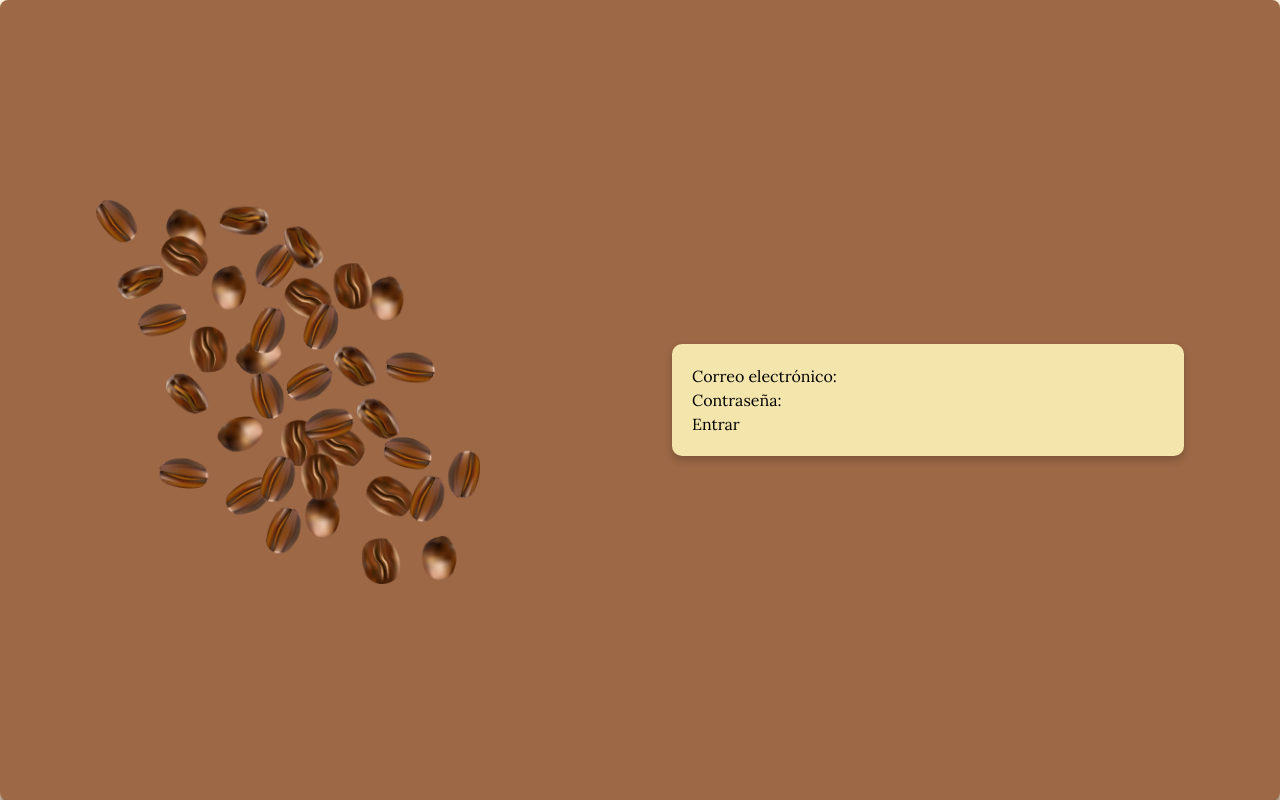
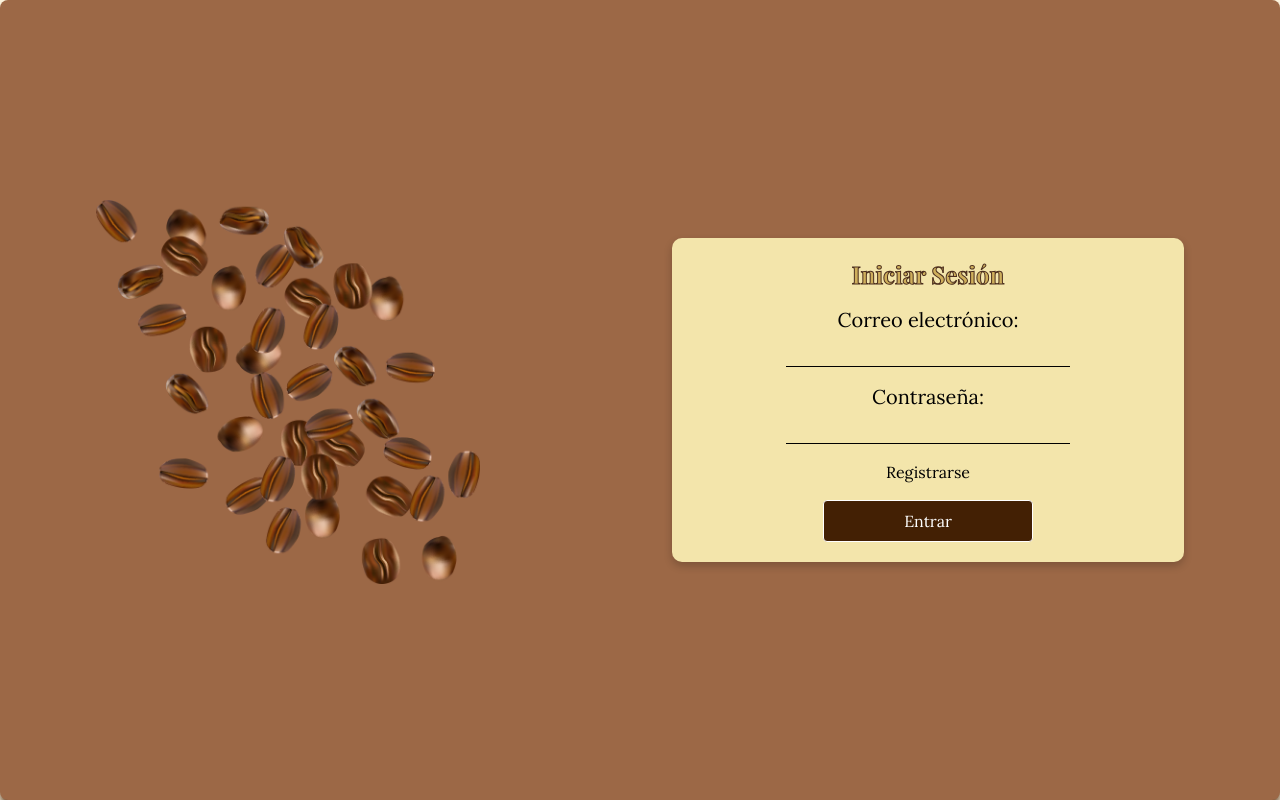
Before and after one commit to DanielResinoJimenez/Trabajo_Final_Ciclo, a React (Vite) app in the folder FrontEnd/: page /login in a window 1280 px wide. Built offline with nearby package versions, Linux system fonts and the light colour scheme.

Commit message:
Formulario Login y Register realizados con sus respectivas funciones

```diff
--- a/FrontEnd/src/components/Header.jsx
+++ b/FrontEnd/src/components/Header.jsx
@@ -9,7 +9,11 @@ const Header = () => {
 
         const { userMenu, cartMenu, closeMenu } = useMenu();
 
+        const user = localStorage.getItem('user');
 
+        const userRol = "";
+
+        if (user) userRol = user.rol;
 
         return (
                 <header className='flex justify-between w-screen p-6 text-gray-100 font-bold text-md header z-10 fixed top-0 left-0'>
@@ -43,12 +47,16 @@ const Header = () => {
                                                         <span className='absolute bottom-0 left-0 w-0 h-[2px] bg-gray-100 transition-all duration-300 group-hover:w-full'></span>
                                                 </li>
                                         </Link>
+                                        {
+                                                userRol == 'admin' ? (
                                                         <Link to={"panelControl"}>
                                                                 <li className='relative group'>
                                                                         Panel de Control
                                                                         <span className='absolute bottom-0 left-0 w-0 h-[2px] bg-gray-100 transition-all duration-300 group-hover:w-full'></span>
                                                                 </li>
                                                         </Link>
+                                                ) : null
+                                        }
                                 </ul>
                         </nav>
                         <div className='hidden w-[50px] justify-center md:flex' id='icons'>
--- a/FrontEnd/src/components/Login.jsx
+++ b/FrontEnd/src/components/Login.jsx
@@ -1,29 +1,72 @@
-import React from 'react'
-import login from './../assets/images/login.png';
+import React, { useState } from 'react'
+import loginPhoto from './../assets/images/login.png';
 import { Link } from 'react-router-dom';
+import useLogin from '../services/hooks/useLogin';
 
 const Login = () => {
+
+    const [login, setLogin] = useState(true);
+
+    const { loginData, registerData, handleLoginChange, handleRegisterChange, loginUser, loading, error } = useLogin();
+
+    const handleLogin = async () => {
+        const result = await loginUser({ email: loginData.email, password: loginData.password });
+        if (result) {
+          console.log('Login exitoso:', result);
+        }
+      };
+
+      const handleRegister = async () => {
+        const newUser = {
+          email_user: registerData.email_user,
+          password_user: registerData.password_user,
+          // otros campos necesarios por tu backend
+        };
+        const result = await registerUser(newUser);
+        if (result) {
+          console.log('Registro exitoso:', result);
+        }
+      };
+
     return (
         <div className='flex justify-around items-center login__container w-[80%] m-auto rounded-lg shadow-lg shadow-yellow-950 w-screen h-screen'>
             <div className='h-1/2 w-[30%]'>
-                <img src={login} alt="" className='w-[500px]'/>
+                <img src={loginPhoto} alt="Login" className='w-[500px]' />
             </div>
             <div className='w-[40%]'>
-                <form noValidate className='login__form w-[]'>
-                    <div>
-                        <label htmlFor="username">Correo electrónico:</label>
-                        <input type="text" id="username" name="username" required />
+                <form noValidate className='login__form flex flex-col items-center justify-center gap-4' id={ login ? 'login' : 'register' }>
+                    {
+                        login ? (
+                            <h2 className='text-2xl'>Iniciar Sesión</h2>
+                        ) : (
+                            <h2 className='text-2xl'>Registro</h2>
+                        )
+                    }
+                    <div className='flex flex-col gap-2 w-[60%] text-center'>
+                        <label htmlFor="username" className='text-center text-xl'>Correo electrónico:</label>
+                        <input type="text" id="username" name={login ? "email" : "email_user"} required className='border-b focus:outline-none focus:ring-0 text-center'
+                            value={login ? loginData.email : registerData.email_user}
+                            onChange={login ? handleLoginChange : handleRegisterChange}/>
                     </div>
-                    <div>
-                        <label htmlFor="password">Contraseña:</label>
-                        <input type="password" id="password" name="password" required />
+                    <div className='flex flex-col gap-2 w-[60%] text-center'>
+                        <label htmlFor="password" className='text-center text-xl'>Contraseña:</label>
+                        <input type="password" id="password" name={login ? "password" : "password_user"} required className='border-b focus:outline-none focus:ring-0 text-center'
+                            value={login ? loginData.password : registerData.password_user}
+                            onChange={login ? handleLoginChange : handleRegisterChange}/>
                     </div>
                     <span id='error__login' className='hidden'></span>
-                    <Link to={'/'}><button type="submit">Entrar</button></Link>
+                    {
+                        login ? (
+                            <span className='cursor-pointer' onClick={() => setLogin(false)}>Registrarse</span>
+                        ) : (
+                            <span className='cursor-pointer' onClick={() => setLogin(true)}>Ya tengo cuenta</span>
+                        )
+                    }
+                    <Link to={'/'}><button type="submit" className='border px-20 py-2 rounded bg-yellow-950 text-white hover:bg-gray-100 hover:text-yellow-950' onClick={ login ? handleLogin : handleRegister}>{ login ? 'Entrar' : 'Registrarse'}</button></Link>
                 </form>
             </div>
         </div>
-    )
-}
+    );
+};
 
 export default Login
--- /dev/null
+++ b/FrontEnd/src/services/hooks/useLogin.jsx
@@ -0,0 +1,110 @@
+import React from 'react'
+
+import { useState } from 'react';
+
+const API_URL = 'http://localhost:3000'; // Cambia esto si tu backend está en otro puerto o dominio
+
+const useLogin = () => {
+
+    const [loading, setLoading] = useState(false);
+    const [error, setError] = useState(null);
+
+    // Estado para login
+    const [loginData, setLoginData] = useState({
+        email: '',
+        password: '',
+    });
+
+    // Estado para registro
+    const [registerData, setRegisterData] = useState({
+        email_user: '',
+        password_user: '',
+        // Puedes agregar más campos si tu API los necesita, ej: nombre, rol, etc.
+    });
+
+    // Función para manejar cambios en los inputs de login
+    const handleLoginChange = (e) => {
+        const { name, value } = e.target;
+        setLoginData((prev) => ({
+            ...prev,
+            [name]: value,
+        }));
+    };
+
+    // Función para manejar cambios en los inputs de registro
+    const handleRegisterChange = (e) => {
+        const { name, value } = e.target;
+        setRegisterData((prev) => ({
+            ...prev,
+            [name]: value,
+        }));
+    };
+
+    // LOGIN
+    const loginUser = async ({ email, password }) => {
+        setLoading(true);
+        setError(null);
+        try {
+            const response = await fetch(`${API_URL}/usuarios/login`, {
+                method: 'POST',
+                headers: {
+                    'Content-Type': 'application/json',
+                },
+                body: JSON.stringify({ email_user: email, password_user: password }),
+            });
+
+            const data = await response.json();
+
+            if (!response.ok) throw new Error(data.message || 'Error al iniciar sesión');
+
+            // Puedes guardar el token si tu API lo envía:
+            // localStorage.setItem('token', data.token);
+
+            return data; // Retorna los datos del usuario o token
+        } catch (err) {
+            setError(err.message);
+            return null;
+        } finally {
+            setLoading(false);
+        }
+    };
+
+    // REGISTER
+    const registerUser = async (userData) => {
+        setLoading(true);
+        setError(null);
+        try {
+            const response = await fetch(`${API_URL}/usuarios/register`, {
+                method: 'POST',
+                headers: {
+                    'Content-Type': 'application/json',
+                },
+                body: JSON.stringify(userData),
+            });
+
+            const data = await response.json();
+
+            if (!response.ok) throw new Error(data.message || 'Error al registrar usuario');
+
+            return data;
+        } catch (err) {
+            setError(err.message);
+            return null;
+        } finally {
+            setLoading(false);
+        }
+    };
+
+    return {
+        loginUser,
+        registerUser,
+        loading,
+        error,
+        handleLoginChange,
+        handleRegisterChange,
+        loginData,
+        registerData,
+    };
+};
+
+export default useLogin;
```
Also changed, not shown: 1 other file (tests, documents, lock files or other folders). Lines whose indentation alone changed are shown as unchanged.
